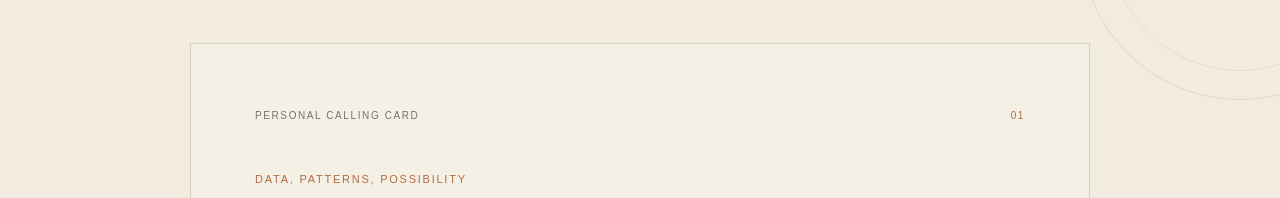
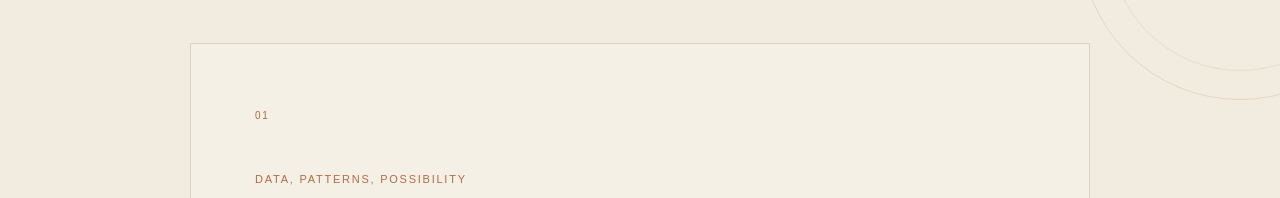
Before and after one commit to derickortiz/callingcard, a Next.js app: page / in a window 1280 px wide. Shown: the top 198 px of the page. Built offline with nearby package versions, Linux system fonts and the light colour scheme.

Commit message:
Remove personal calling card label

```diff
--- a/app/page.tsx
+++ b/app/page.tsx
@@ -8,7 +8,6 @@ export default function Page() {
 
       <section className="calling-card" aria-labelledby="name-heading">
         <div className="card-topline">
-          <span className="card-label">Personal calling card</span>
           <span className="card-index" aria-hidden="true">01</span>
         </div>
 
```
